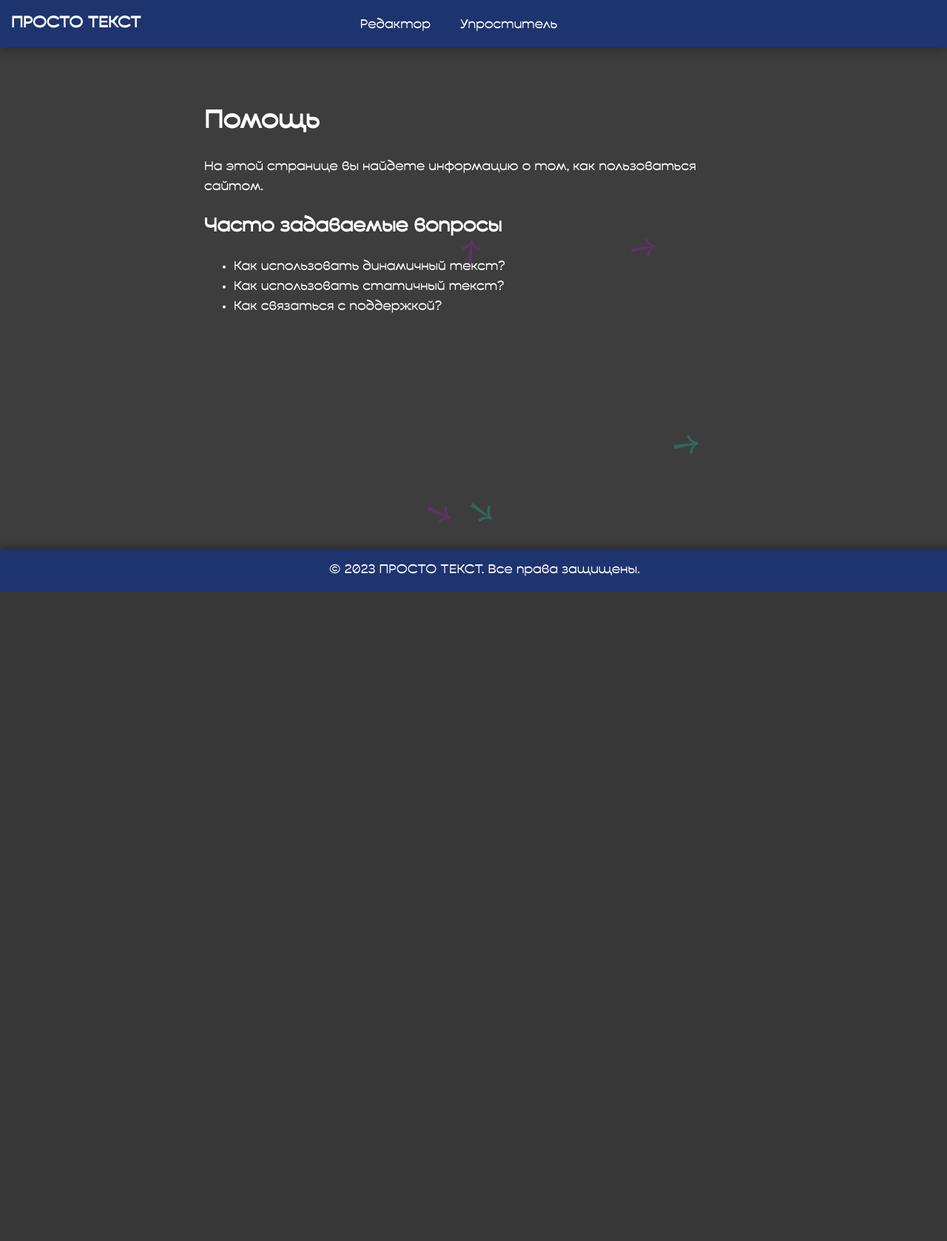
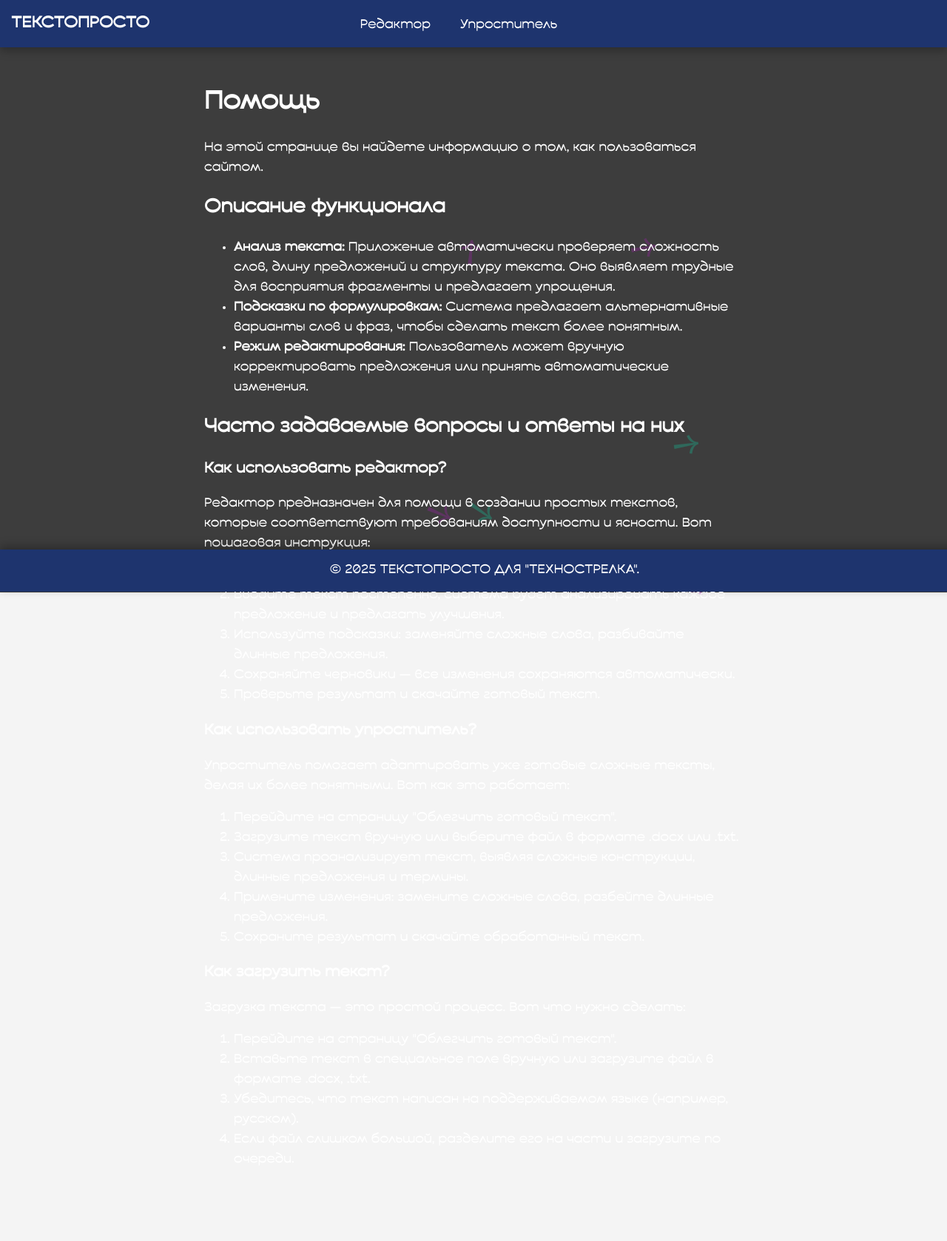
Before and after one commit to lSLENDYl/AFT-CatiWeb, a Flask app: page /help in a window 1280 px wide. Shown: the whole page at 74% size. Before the commit the page ends 800 px from the top, so only its background shows below. Run offline with Flask 3, Linux system fonts and the light colour scheme.

Commit message:
last(maybe) html and css

```diff
--- a/app/simplifierscript.py
+++ b/app/simplifierscript.py
@@ -1,7 +1,8 @@
 import os
 import requests
+from config import API_KEY
 
-API_KEY = os.environ["API_KEY"]
+# API_KEY = os.environ["API_KEY"]
 
 url = "https://api.intelligence.io.solutions/api/v1/chat/completions"
 
--- a/app/templates/base.html
+++ b/app/templates/base.html
@@ -5,7 +5,7 @@
     <meta name="viewport" content="width=device-width, initial-scale=1.0">
       <link rel="stylesheet" href="https://cdnjs.cloudflare.com/ajax/libs/font-awesome/6.5.0/css/all.min.css">
       <link rel="stylesheet" href="https://site-assets.fontawesome.com/releases/v6.7.2/css/all.css">
-    <title>{% block title %}ПРОСТО ТЕКСТ{% endblock %}</title>
+    <title>{% block title %}ТЕКСТОПРОСТО{% endblock %}</title>
     <link rel="stylesheet" href="{{ url_for('static', filename='css/style.css') }}">
     <style>
         body {
@@ -22,7 +22,10 @@
         .navbar {
             background-color: #8102cd;
             padding: 15px;
-            position: relative;
+            position: fixed;
+            top: 0;
+            left: 0;
+            right: 0;
             z-index: 3;
             display: flex;
             justify-content: space-between;
@@ -94,6 +97,8 @@
             color: white;
             flex: 1;
             padding: 20px;
+            margin-top: 70px;
+            margin-bottom: 60px;
         }
 
         .arrows-container {
@@ -163,11 +168,13 @@
             background-color: #8102cd;
             padding: 15px;
             text-align: center;
-            position: relative;
+            position: fixed;
+            bottom: 0;
+            left: 0;
+            right: 0;
             z-index: 3;
             transition: background-color 0.5s ease;
             box-shadow: 0 -4px 12px rgba(0, 0, 0, 0.3);
-            margin-top: auto;
         }
 
         .simplify-button:hover {
@@ -255,7 +262,7 @@
     <div class="arrows-container"></div>
     <!-- Навигационная панель -->
     <div class="navbar">
-        <a href="{{ url_for('index') }}" class="logo" data-color="#8102cd">ПРОСТО ТЕКСТ</a>
+        <a href="{{ url_for('index') }}" class="logo" data-color="#8102cd">ТЕКСТОПРОСТО</a>
         <div class="nav-buttons">
             <div class="nav-buttons-left">
                 <a href="{{ url_for('editor') }}" class="nav-button" data-color="#e60a78">Редактор</a>
@@ -293,7 +300,7 @@
 
     <!-- Футер -->
     <footer>
-        &copy; 2023 ПРОСТО ТЕКСТ. Все права защищены.
+        &copy; 2025 ТЕКСТОПРОСТО ДЛЯ "ТЕХНОСТРЕЛКА".
     </footer>
 
     <script>
--- a/app/templates/help.html
+++ b/app/templates/help.html
@@ -4,13 +4,61 @@
 
 {% block content %}
     <div class="content">
+        <!-- Заголовок страницы -->
         <h1>Помощь</h1>
         <p>На этой странице вы найдете информацию о том, как пользоваться сайтом.</p>
-        <h2>Часто задаваемые вопросы</h2>
+
+        <!-- Описание функционала -->
+        <h2>Описание функционала</h2>
         <ul>
-            <li>Как использовать динамичный текст?</li>
-            <li>Как использовать статичный текст?</li>
-            <li>Как связаться с поддержкой?</li>
+            <li>
+                <strong>Анализ текста:</strong> Приложение автоматически проверяет сложность слов, длину предложений и структуру текста. Оно выявляет трудные для восприятия фрагменты и предлагает упрощения.
+            </li>
+            <li>
+                <strong>Подсказки по формулировкам:</strong> Система предлагает альтернативные варианты слов и фраз, чтобы сделать текст более понятным.
+            </li>
+            <li>
+                <strong>Режим редактирования:</strong> Пользователь может вручную корректировать предложения или принять автоматические изменения.
+            </li>
         </ul>
+
+        <!-- Часто задаваемые вопросы -->
+        <h2>Часто задаваемые вопросы и ответы на них</h2>
+        <div class="faq">
+            <h3>Как использовать редактор?</h3>
+            <p>
+                Редактор предназначен для помощи в создании простых текстов, которые соответствуют требованиям доступности и ясности. Вот пошаговая инструкция:
+                <ol>
+                    <li>Откройте страницу "Написать текст с помощником".</li>
+                    <li>Вводите текст постепенно, система будет анализировать каждое предложение и предлагать улучшения.</li>
+                    <li>Используйте подсказки: заменяйте сложные слова, разбивайте длинные предложения.</li>
+                    <li>Сохраняйте черновики — все изменения сохраняются автоматически.</li>
+                    <li>Проверьте результат и скачайте готовый текст.</li>
+                </ol>
+            </p>
+
+            <h3>Как использовать упроститель?</h3>
+            <p>
+                Упроститель помогает адаптировать уже готовые сложные тексты, делая их более понятными. Вот как это работает:
+                <ol>
+                    <li>Перейдите на страницу "Облегчить готовый текст".</li>
+                    <li>Загрузите текст вручную или выберите файл в формате .docx или .txt.</li>
+                    <li>Система проанализирует текст, выявляя сложные конструкции, длинные предложения и термины.</li>
+                    <li>Примените изменения: замените сложные слова, разбейте длинные предложения.</li>
+                    <li>Сохраните результат и скачайте обработанный текст.</li>
+                </ol>
+            </p>
+
+            <h3>Как загрузить текст?</h3>
+            <p>
+                Загрузка текста — это простой процесс. Вот что нужно сделать:
+                <ol>
+                    <li>Перейдите на страницу "Облегчить готовый текст".</li>
+                    <li>Вставьте текст в специальное поле вручную или загрузите файл в формате .docx, .txt.</li>
+                    <li>Убедитесь, что текст написан на поддерживаемом языке (например, русском).</li>
+                    <li>Если файл слишком большой, разделите его на части и загрузите по очереди.</li>
+                </ol>
+            </p>
+        </div>
     </div>
 {% endblock %}
--- a/app/templates/index.html
+++ b/app/templates/index.html
@@ -15,7 +15,7 @@
     transform: translate(-50%, -50%);
     width: 100%;
 ">
-    <h1 style="margin-bottom: 20px;">Добро пожаловать в ПРОСТО ТЕКСТ</h1>
+    <h1 style="margin-bottom: 20px;">Добро пожаловать в ТЕКСТОПРОСТО</h1>
     <p style="margin-bottom: 30px;">Выберите инструмент для работы с текстом:</p>
     <div class="buttons" style="display: flex; justify-content: center; gap: 20px;">
         <a href="{{ url_for('editor') }}" class="button" style="background-color: rgba(230, 10, 120, 0.7); padding: 15px 25px; box-shadow: 0 4px 12px rgba(0, 0, 0, 0.3);">Редактор</a>
```
Also changed, not shown: app/templates/editor.html (+12 -10 lines).
